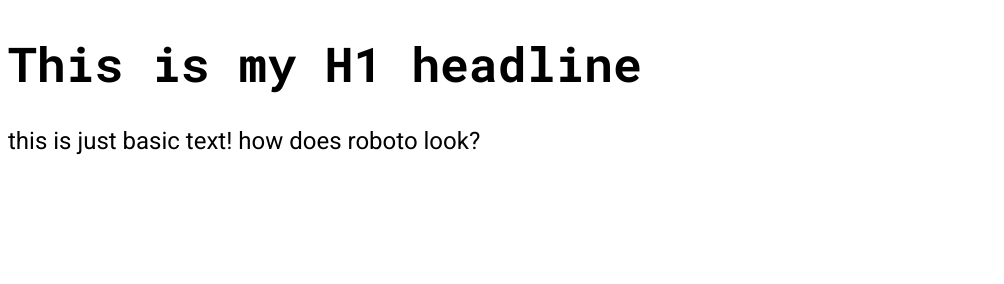
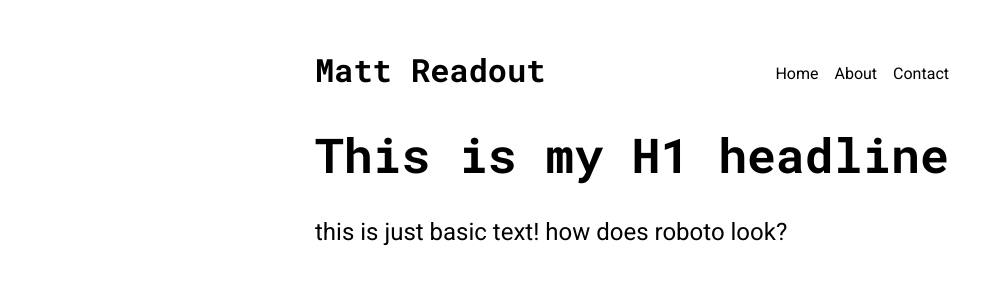
Before and after one commit to digitopolis/mr-portfolio, a Gatsby site: page / in a window 1280 px wide. Shown: the whole page, without its empty margins (0-1004 px from the left). Built offline with nearby package versions, Linux system fonts and the light colour scheme; Gatsby itself is replaced by a stand-in of ours.

Commit message:
add header and navigation

```diff
--- /dev/null
+++ b/src/components/layout.js
@@ -0,0 +1,24 @@
+import React from "react"
+import { Link } from "gatsby"
+
+const ListLink = props => (
+  <li style={{ display: `inline-block`, marginRight: `1rem` }}>
+    <Link to={props.to}>{props.children}</Link>
+  </li>
+)
+
+export default ({ children }) => (
+  <div style={{ margin: `3rem auto`, maxWidth: 650, padding: `0 1rem` }}>
+		<header style={{ marginBottom: `1.5rem` }}>
+			<Link to="/" style={{ textShadow: `none`, backgroundImage: `none` }}>
+				<h3 style={{ display: `inline` }}>Matt Readout</h3>
+			</Link>
+			<ul style={{ listStyle: `none`, float: `right` }}>
+				<ListLink to="/">Home</ListLink>
+				<ListLink to="/about/">About</ListLink>
+				<ListLink to="/contact/">Contact</ListLink>
+			</ul>
+		</header>
+    {children}
+  </div>
+)
--- a/src/pages/index.js
+++ b/src/pages/index.js
@@ -1,8 +1,9 @@
 import React from "react"
+import Layout from '../components/layout'
 
 export default () => (
-	<div>
+	<Layout>
 		<h1>This is my H1 headline</h1>
 		<p>this is just basic text! how does roboto look?</p>
-	</div>
+	</Layout>
 )
--- a/src/styles/global.css
+++ b/src/styles/global.css
@@ -9,6 +9,21 @@ h1 {
 	font-weight: 700;
 }
 
+h3 {
+	font-family: 'Roboto Mono', monospace;
+	font-size: 2em;
+	font-weight: 700;
+}
+
 p {
 	font-size: 1.5em;
 }
+
+a:link {
+	text-decoration: none;
+	color: black;
+}
+
+a:visited {
+	color: black;
+}
```
